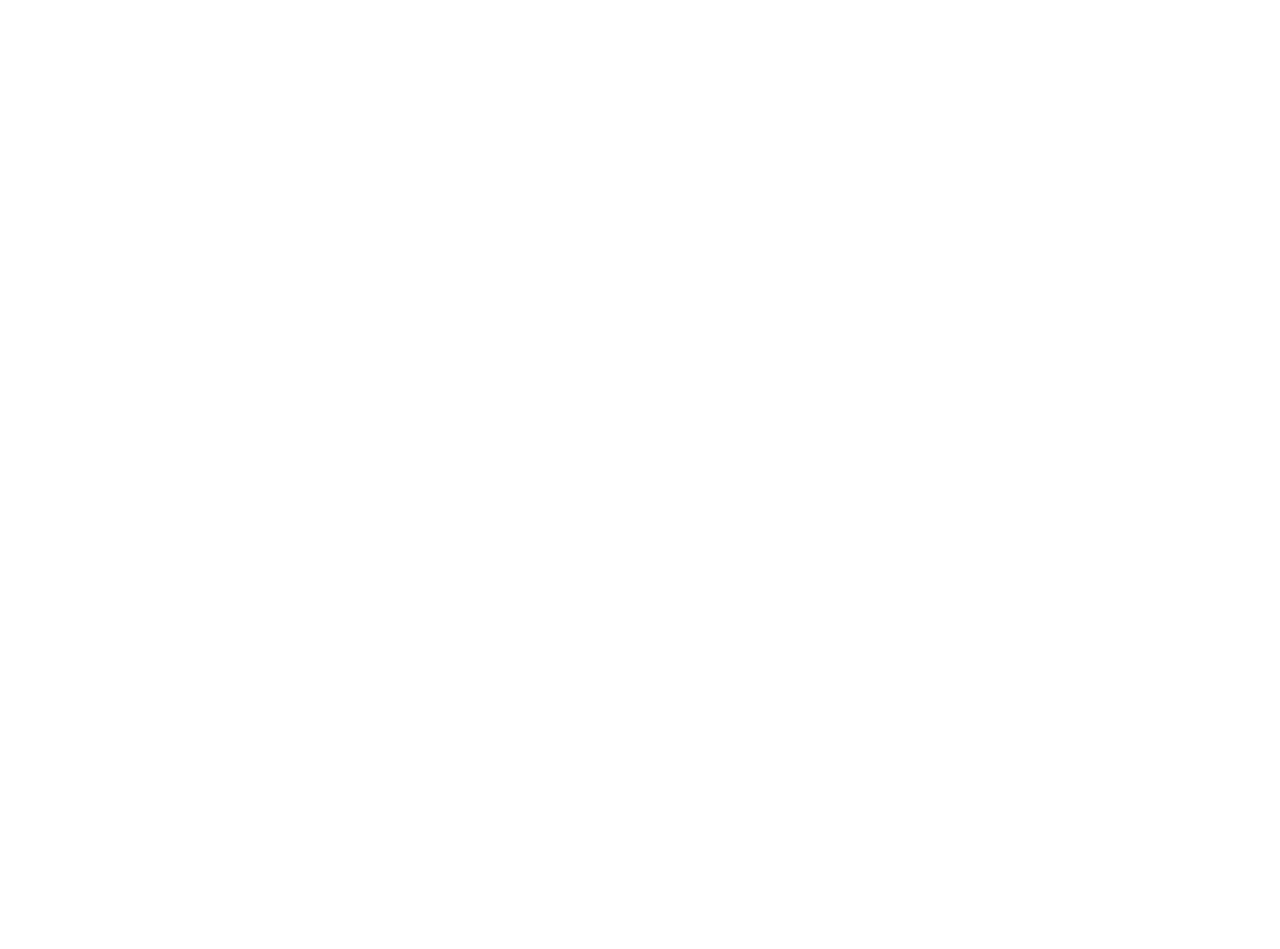
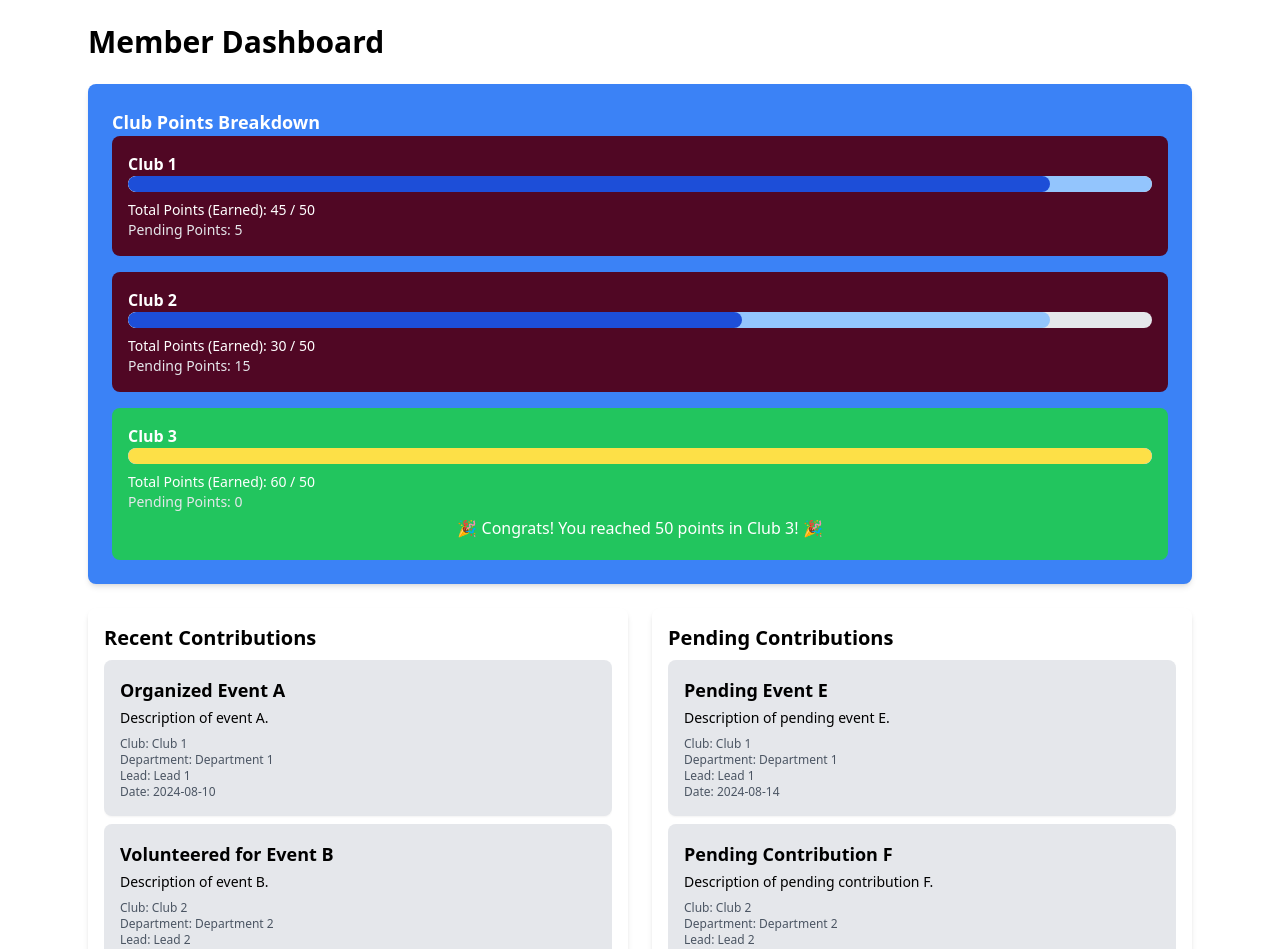
Before and after one commit to Codechef-VITC-Student-Chapter/Club-Integration-and-Management-Platform, a React (Vite) app in the folder Client/: page /dashboard in a window 1280 px wide. Before the commit this address had no page. Shown: the top 949 px of the page. Before the commit the page ends 800 px from the top, so only its background shows below. Built offline with nearby package versions, Linux system fonts and the light colour scheme.

Commit message:
Made dashboard and endpoints for all things

```diff
--- a/Client/src/App.jsx
+++ b/Client/src/App.jsx
@@ -1,17 +1,27 @@
+import React, { Suspense } from 'react';
 import { BrowserRouter, Routes, Route } from 'react-router-dom';
-import LoginForm from './screens/LoginForm';
-import SignUpForm from './screens/SignUpForm';
+import LoadingScreen from './screens/LoadingScreen';
+
+const LoginForm = React.lazy(() => import('./screens/LoginForm'));
+const SignUpForm = React.lazy(() => import('./screens/SignUpForm'));
+const UploadDetails = React.lazy(() => import('./screens/UploadDetails'));
+const SeeRequests = React.lazy(() => import('./screens/SeeRequests'));
+const MemberDashboard = React.lazy(() => import('./screens/MemberDashboard'));
 
 function App() {
   return (
-    <>
-      <BrowserRouter>
+    <BrowserRouter>
+      <Suspense fallback={<LoadingScreen />}>
         <Routes>
-          <Route path="/login" element={<LoginForm />}></Route>
-          <Route path="/signup" element={<SignUpForm />}></Route>
+          <Route path="/login" element={<LoginForm />} />
+          <Route path="/signup" element={<SignUpForm />} />
+          <Route path="/upload" element={<UploadDetails />} />
+          <Route path="/requests" element={<SeeRequests />} />
+          <Route path="/loading" element={<LoadingScreen />} />
+          <Route path="/dashboard" element={<MemberDashboard />} />
         </Routes>
-      </BrowserRouter>
-    </>
+      </Suspense>
+    </BrowserRouter>
   );
 }
 
--- /dev/null
+++ b/Client/src/components/PendingContributions.jsx
@@ -0,0 +1,26 @@
+import React from 'react';
+import TaskCard from './TaskCard'; // Assuming TaskCard is in the same directory
+
+function PendingContributions({ pendingContributions }) {
+  return (
+    <div className="space-y-2">
+      {pendingContributions.length === 0 ? (
+        <p>No pending contributions.</p>
+      ) : (
+        pendingContributions.map((contribution) => (
+          <TaskCard
+            key={contribution.title}
+            title={contribution.title}
+            description={contribution.description}
+            club={contribution.club}
+            department={contribution.department}
+            lead={contribution.lead}
+            date={contribution.date}
+          />
+        ))
+      )}
+    </div>
+  );
+}
+
+export default PendingContributions;
--- /dev/null
+++ b/Client/src/components/PointsWidget.jsx
@@ -0,0 +1,66 @@
+import React from 'react';
+
+function PointsWidget({ clubPoints, pendingPoints }) {
+  const clubNames = Object.keys(clubPoints);
+
+  return (
+    <div className="p-6 rounded-lg shadow-md bg-blue-500 text-white">
+      <h2 className="text-lg font-bold">Club Points Breakdown</h2>
+      <div className="space-y-4">
+        {clubNames.map((club) => {
+          const totalPoints = clubPoints[club];
+          const pendingPointsForClub = pendingPoints[club] || 0;
+          const totalPointsWithPending = Math.min(
+            totalPoints + pendingPointsForClub,
+            50
+          );
+          const progress = Math.min((totalPoints / 50) * 100, 100);
+          const totalProgress = Math.min(
+            (totalPointsWithPending / 50) * 100,
+            100
+          );
+
+          const isClubGreen = totalPoints >= 50;
+
+          return (
+            <div
+              key={club}
+              className={`relative p-4 rounded-lg ${
+                isClubGreen ? 'bg-green-500' : 'bg-pink-950'
+              } text-white`}
+            >
+              <h3 className="text-md font-semibold">{club}</h3>
+              <div className="w-full bg-gray-200 rounded-full h-4 mb-2 overflow-hidden relative">
+                {/* Total Points with Pending (Background) */}
+                <div
+                  className="absolute h-4 rounded-full bg-blue-300"
+                  style={{ width: `${totalProgress}%` }}
+                ></div>
+                {/* Current Points (Overlay) */}
+                <div
+                  className={`absolute h-4 rounded-full ${
+                    isClubGreen ? 'bg-yellow-300' : 'bg-blue-700'
+                  }`}
+                  style={{ width: `${progress}%` }}
+                ></div>
+              </div>
+              <p className="text-sm">
+                Total Points (Earned): {totalPoints} / 50
+              </p>
+              <p className="text-sm text-gray-200">
+                Pending Points: {pendingPointsForClub}
+              </p>
+              {totalPoints >= 50 && (
+                <div className="text-center mt-2 animate-bounce">
+                  🎉 Congrats! You reached 50 points in {club}! 🎉
+                </div>
+              )}
+            </div>
+          );
+        })}
+      </div>
+    </div>
+  );
+}
+
+export default PointsWidget;
--- /dev/null
+++ b/Client/src/components/RecentContributions.jsx
@@ -0,0 +1,26 @@
+import React from 'react';
+import TaskCard from './TaskCard'; // Assuming TaskCard is in the same directory
+
+function RecentContributions({ contributions }) {
+  return (
+    <div className="space-y-2">
+      {contributions.length === 0 ? (
+        <p>No recent contributions.</p>
+      ) : (
+        contributions.map((contribution) => (
+          <TaskCard
+            key={contribution.title}
+            title={contribution.title}
+            description={contribution.description}
+            club={contribution.club}
+            department={contribution.department}
+            lead={contribution.lead}
+            date={contribution.date}
+          />
+        ))
+      )}
+    </div>
+  );
+}
+
+export default RecentContributions;
--- /dev/null
+++ b/Client/src/components/TaskCard.jsx
@@ -0,0 +1,18 @@
+import React from 'react';
+
+function TaskCard({ title, description, club, department, lead, date }) {
+  return (
+    <div className="p-4 bg-gray-200 rounded-lg shadow-sm">
+      <h3 className="font-semibold text-lg mb-1">{title}</h3>
+      <p className="text-sm mb-2">{description}</p>
+      <p className="text-xs text-gray-600">
+        Club: {club} <br />
+        Department: {department} <br />
+        Lead: {lead} <br />
+        Date: {date}
+      </p>
+    </div>
+  );
+}
+
+export default TaskCard;
--- /dev/null
+++ b/Client/src/screens/MemberDashboard.jsx
@@ -0,0 +1,115 @@
+import React, { useState, useEffect } from 'react';
+import PointsWidget from '../components/PointsWidget'; // Assuming PointsWidget is in the same directory
+import RecentContributions from '../components/RecentContributions'; // Assuming RecentContributions is in the same directory
+import PendingContributions from '../components/PendingContributions'; // Assuming PendingContributions is in the same directory
+
+function MemberDashboard() {
+  const [clubPoints, setClubPoints] = useState({});
+  const [pendingPoints, setPendingPoints] = useState({});
+  const [contributions, setContributions] = useState([]);
+  const [pendingContributions, setPendingContributions] = useState([]);
+
+  useEffect(() => {
+    const fetchMemberData = async () => {
+      setTimeout(() => {
+        setClubPoints({
+          'Club 1': 45,
+          'Club 2': 30,
+          'Club 3': 60,
+        });
+
+        setPendingPoints({
+          'Club 1': 5,
+          'Club 2': 15,
+        });
+
+        setContributions([
+          {
+            title: 'Organized Event A',
+            date: '2024-08-10',
+            description: 'Description of event A.',
+            club: 'Club 1',
+            department: 'Department 1',
+            lead: 'Lead 1',
+          },
+          {
+            title: 'Volunteered for Event B',
+            date: '2024-07-22',
+            description: 'Description of event B.',
+            club: 'Club 2',
+            department: 'Department 2',
+            lead: 'Lead 2',
+          },
+          {
+            title: 'Created Resource C',
+            date: '2024-06-15',
+            description: 'Description of resource C.',
+            club: 'Club 1',
+            department: 'Department 1',
+            lead: 'Lead 1',
+          },
+          {
+            title: 'Contributed to Project D',
+            date: '2024-05-30',
+            description: 'Description of project D.',
+            club: 'Club 3',
+            department: 'Department 3',
+            lead: 'Lead 3',
+          },
+        ]);
+
+        setPendingContributions([
+          {
+            title: 'Pending Event E',
+            date: '2024-08-14',
+            description: 'Description of pending event E.',
+            club: 'Club 1',
+            department: 'Department 1',
+            lead: 'Lead 1',
+          },
+          {
+            title: 'Pending Contribution F',
+            date: '2024-08-12',
+            description: 'Description of pending contribution F.',
+            club: 'Club 2',
+            department: 'Department 2',
+            lead: 'Lead 2',
+          },
+        ]);
+      }, 1000);
+    };
+
+    fetchMemberData();
+  }, []);
+
+  return (
+    <div className="max-w-6xl mx-auto p-6 space-y-6">
+      <h1 className="text-3xl font-bold mb-6">Member Dashboard</h1>
+
+      <PointsWidget clubPoints={clubPoints} pendingPoints={pendingPoints} />
+
+      <div className="flex space-x-6">
+        <div className="flex-1 flex flex-col">
+          <div className="bg-white p-4 shadow-md rounded-lg mb-2">
+            <h2 className="text-xl font-bold mb-2">Recent Contributions</h2>
+            <div className="h-96 overflow-y-auto">
+              <RecentContributions contributions={contributions} />
+            </div>
+          </div>
+        </div>
+        <div className="flex-1 flex flex-col">
+          <div className="bg-white p-4 shadow-md rounded-lg mb-2">
+            <h2 className="text-xl font-bold mb-2">Pending Contributions</h2>
+            <div className="h-96 overflow-y-auto">
+              <PendingContributions
+                pendingContributions={pendingContributions}
+              />
+            </div>
+          </div>
+        </div>
+      </div>
+    </div>
+  );
+}
+
+export default MemberDashboard;
--- a/Client/src/screens/UploadDetails.jsx
+++ b/Client/src/screens/UploadDetails.jsx
@@ -60,6 +60,7 @@
   const [title, setTitle] = useState('');
   const [description, setDescription] = useState('');
   const [links, setLinks] = useState(['']);
+  const [points, setPoints] = useState(''); // New state variable for points
 
   const [loadingClubs, setLoadingClubs] = useState(true);
   const [loadingDepartments, setLoadingDepartments] = useState(false);
@@ -162,6 +163,7 @@
       title,
       description,
       links,
+      points, // Include points in the request data
     };
     console.log('Data to be sent to API:', requestData);
   };
@@ -256,7 +258,24 @@
         </div>
 
         <div>
-          <label className="block text-sm font-medium mb-1">Links:</label>
+          <label className="block text-sm font-medium mb-1">
+            Points Requested:
+          </label>
+          <input
+            type="number"
+            value={points}
+            onChange={(e) => setPoints(e.target.value)}
+            className="block w-full p-2 border border-gray-300 rounded-md"
+            placeholder="Enter points"
+            required
+          />
+        </div>
+
+        <div>
+          <label className="block text-sm font-medium mb-1">
+            Links to proof (upload your files to google drive and post the view
+            link to it here if required):
+          </label>
           {links.map((link, index) => (
             <div key={index} className="flex items-center space-x-2 mb-2">
               <input
```
